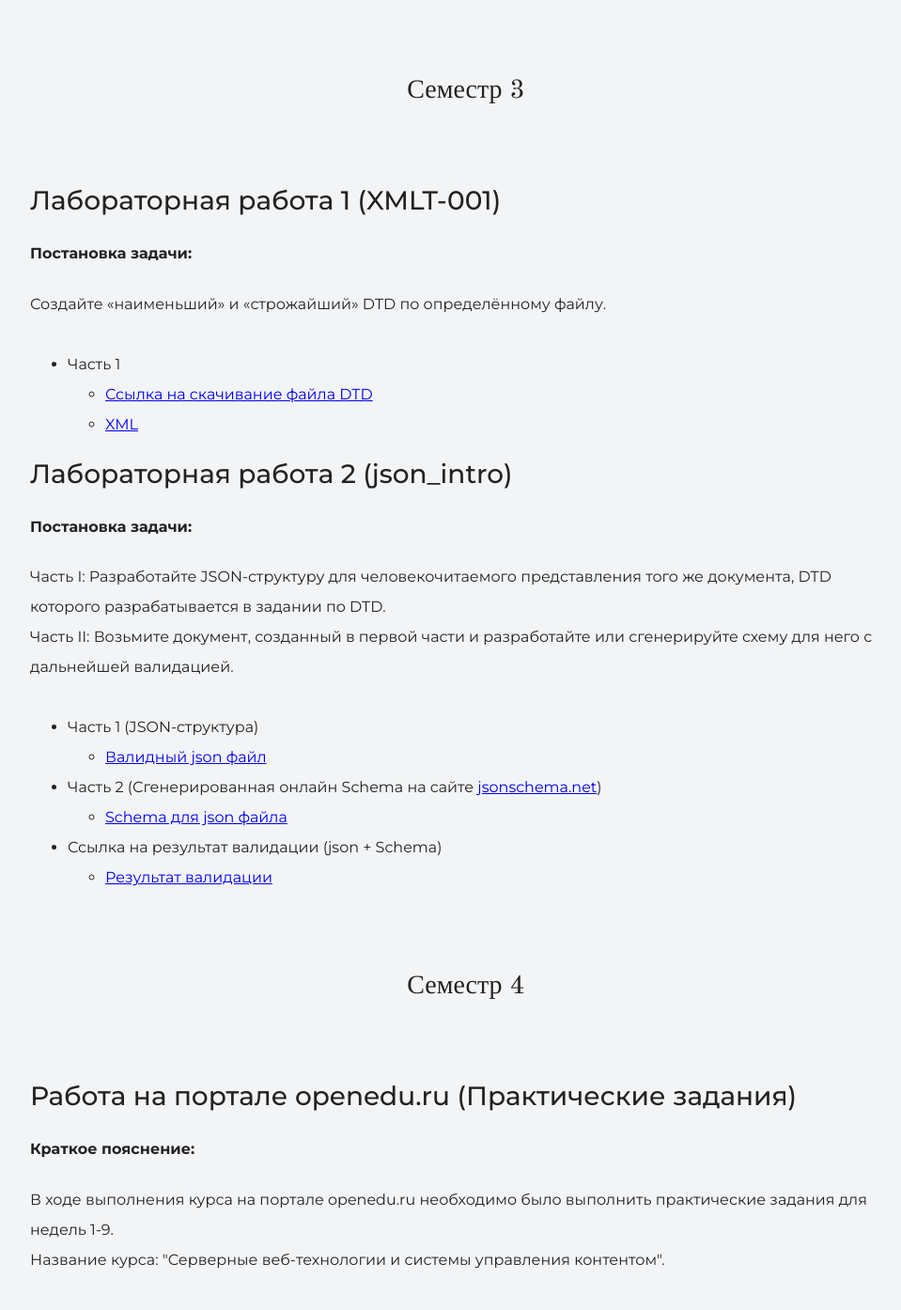
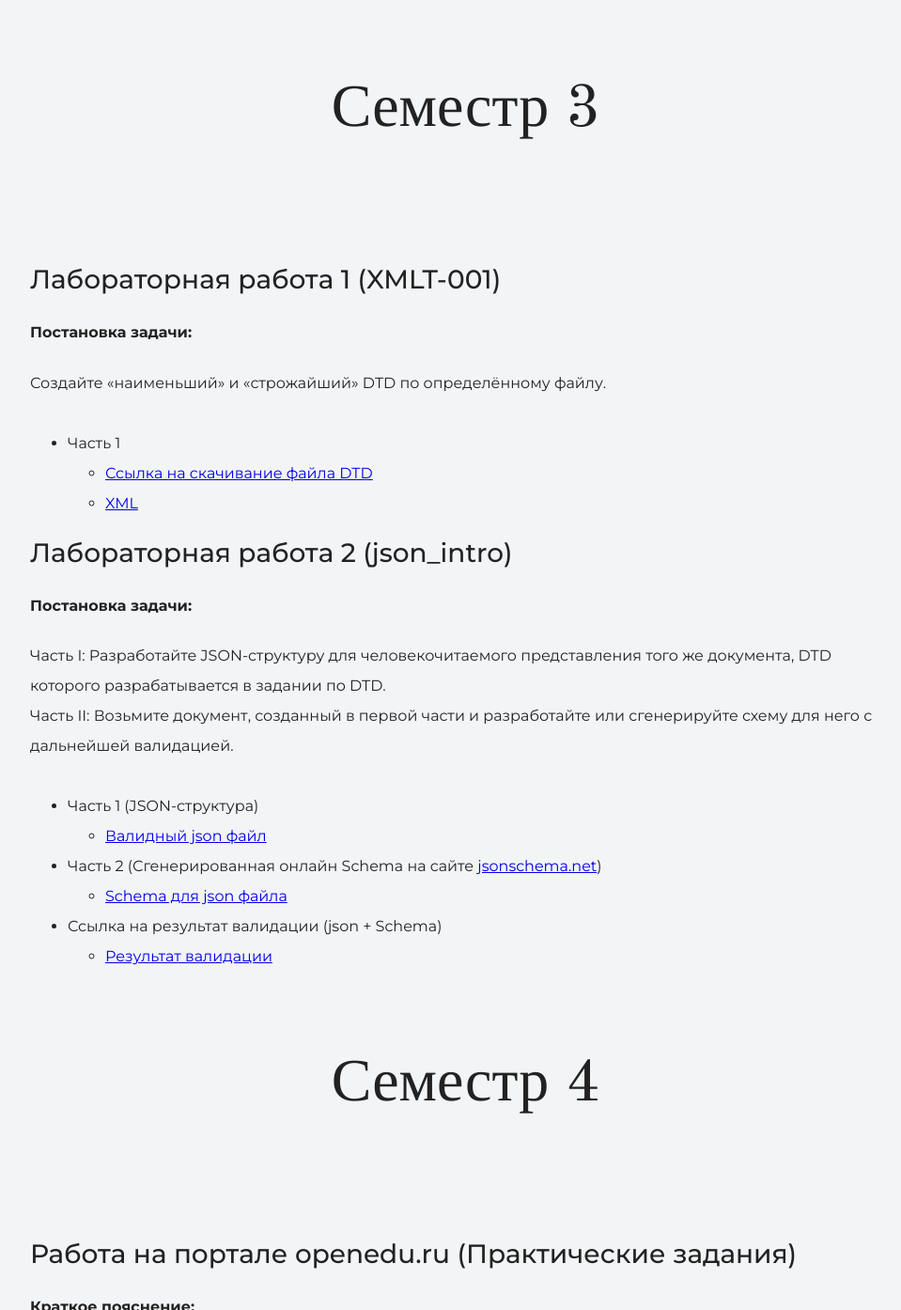
Before and after one commit to ilya-s-h/Web_Tech_3.4Sem, a plain HTML site: page index.html in a window 1280 px wide. Shown: the part 1439-2833 px from the top of the page at 94% size, without its empty margins (144-1103 px from the left). Drawn offline with nearby package versions, Linux system fonts and the light colour scheme.

Commit message:
Update index.html

```diff
--- a/index.html
+++ b/index.html
@@ -43,7 +43,7 @@
       </p>
 
       <div>
-      <h3 class="subheading">Семестр 3</h3>
+      <h2 class="subheading">Семестр 3</h2>
       </div>
 
         <p> <br>
@@ -94,7 +94,7 @@
       </p>
 
       <div>
-      <h3 class="subheading">Семестр 4</h3>
+      <h2 class="subheading">Семестр 4</h2>
       </div>
 
         <p> <br>
```
